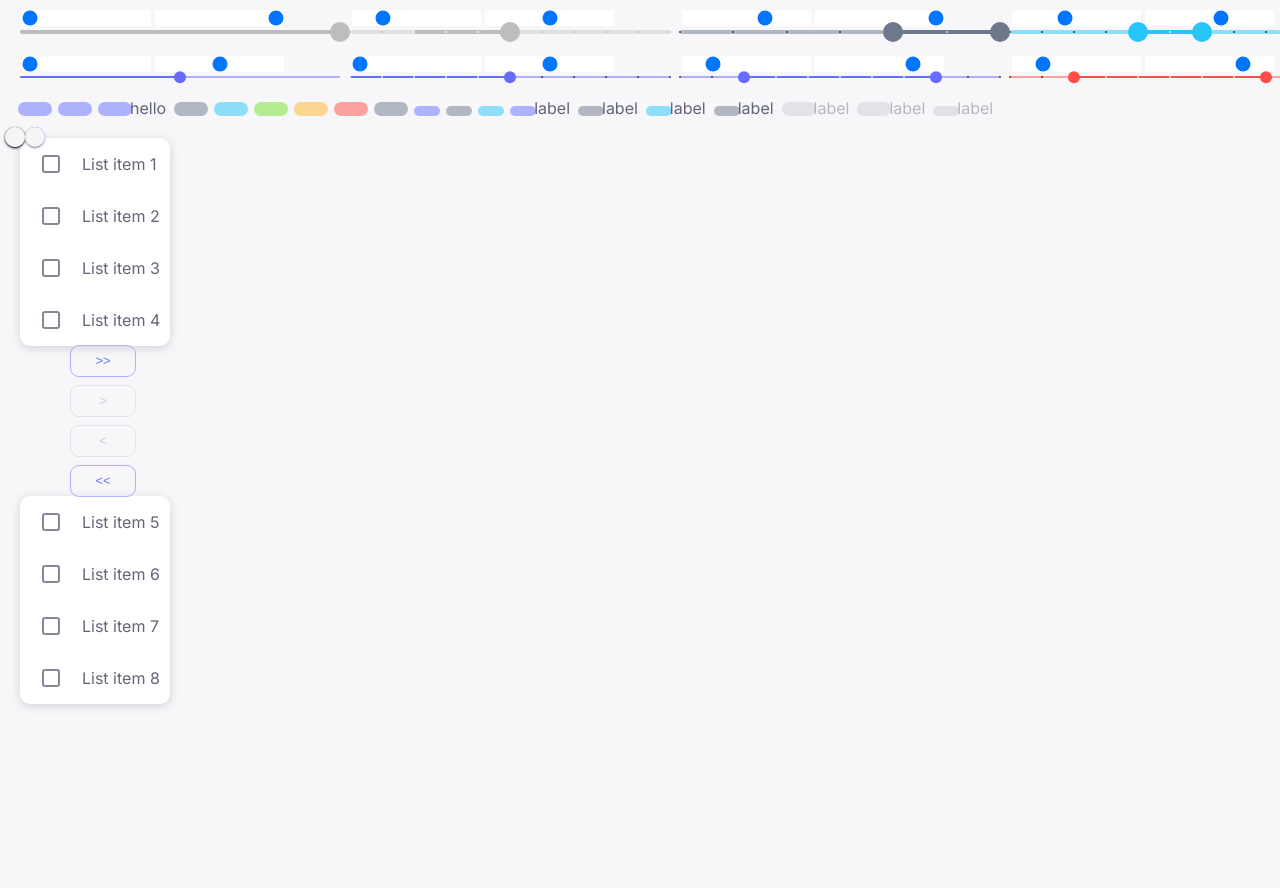
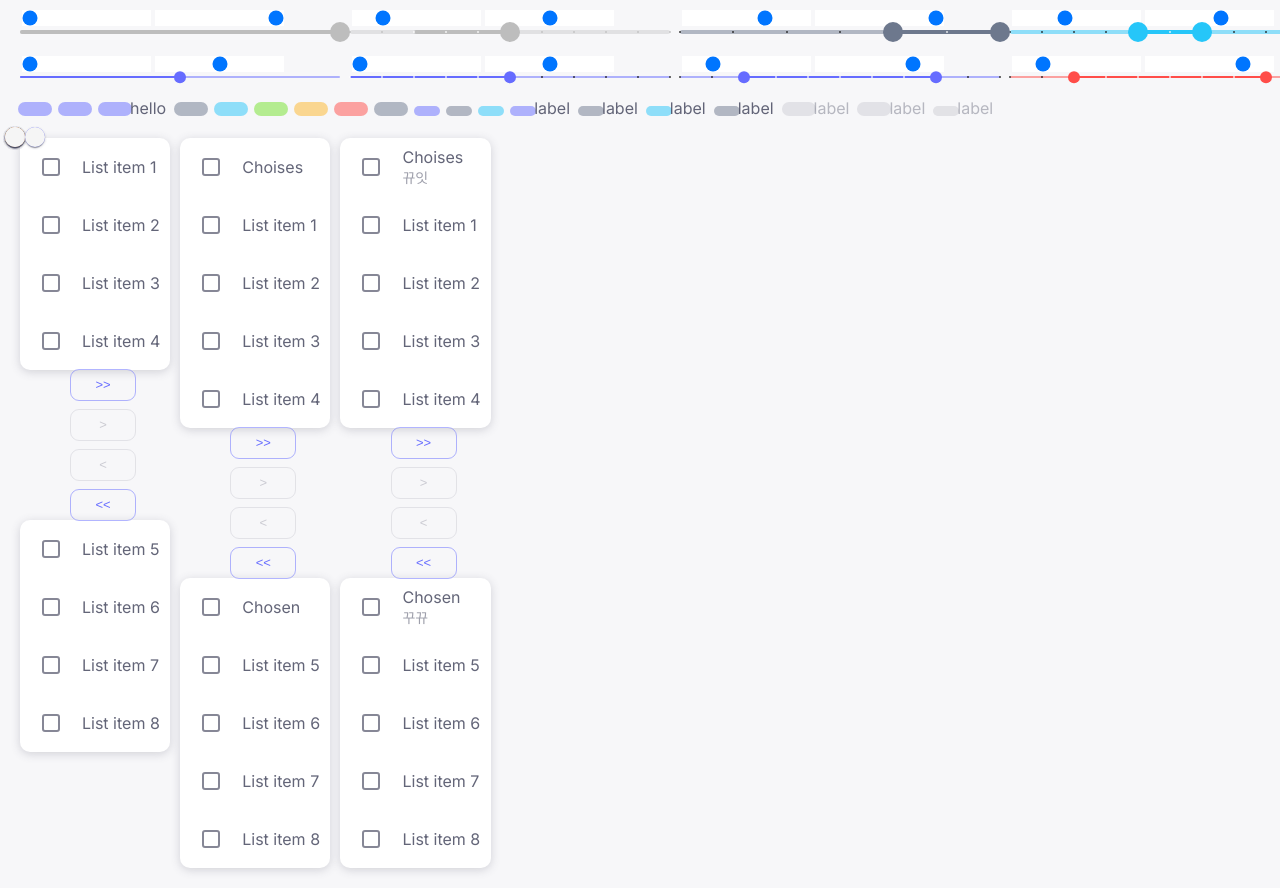
Before and after one commit to HaJaehyeong/template, a Next.js app: page / in a window 1280 px wide. Shown: the part 2000-2888 px from the top of the page. Before the commit the page ends 2724 px from the top, so only its background shows below. Built offline with nearby package versions, Linux system fonts and the light colour scheme.

Commit message:
modify transfer list component: add enhanced type

```diff
--- a/src/app/globals.scss
+++ b/src/app/globals.scss
@@ -15,6 +15,14 @@ button {
   outline: none;
 }
 
+div {
+  user-select: none;
+  -webkit-user-select: none;
+  -moz-user-select: none;
+  -khtml-user-select: none;
+  -ms-user-select: none;
+}
+
 body {
   margin: 20px;
 
--- a/src/app/page.tsx
+++ b/src/app/page.tsx
@@ -526,6 +526,14 @@ const Home: React.FC = () => {
 
       <div style={{ display: 'flex', flexDirection: 'row', gap: '10px' }}>
         <UiTransferList />
+        <UiTransferList type="enhanced" leftTitle="Choises" rightTitle="Chosen" />
+        <UiTransferList
+          type="enhanced"
+          leftTitle="Choises"
+          leftSubTitle="뀨잇"
+          rightTitle="Chosen"
+          rightSubTitle="꾸뀨"
+        />
       </div>
     </div>
   );
--- a/src/ui/transfer-list/transfer-list.module.scss
+++ b/src/ui/transfer-list/transfer-list.module.scss
@@ -6,10 +6,28 @@
 
 .left-list,
 .right-list {
+  position: relative;
   margin: 16px 0 0 16px;
   width: 200px;
   height: 246px;
+  max-height: 246px;
+
+  &.enhanced {
+    height: 305px;
+    max-height: 305px;
+  }
+}
+
+.items-wrapper {
+  display: flex;
+  flex-direction: column;
+
+  height: 100%;
   overflow-y: scroll;
+}
+
+.enhanced-item-wrapper {
+  height: calc(100% - 73px);
 }
 
 .item {
@@ -20,10 +38,27 @@
   gap: 10px;
 
   padding: 5px 10px;
+  height: 48px;
+  min-height: 48px;
   cursor: pointer;
 
   &:hover {
+    &:not(.enhanced):first-child {
+      border-top-left-radius: 10px;
+      border-top-right-radius: 10px;
+    }
+
     background-color: var(--action-hover);
+  }
+}
+
+.enhanced-item {
+  height: 62px;
+  cursor: default;
+  border-bottom: solid 1px var(--other-divider);
+
+  &:hover {
+    background-color: var(--other-paper-and-card);
   }
 }
 
@@ -36,3 +71,15 @@
 
   margin-left: 16px;
 }
+
+.title {
+  display: flex;
+  flex-direction: column;
+  justify-content: center;
+  align-items: flex-start;
+}
+
+.sub {
+  font-size: 14px;
+  color: var(--action-active);
+}
--- a/src/ui/transfer-list/transfer-list.tsx
+++ b/src/ui/transfer-list/transfer-list.tsx
@@ -4,12 +4,22 @@ import UiButton from '../button/button';
 import UiCheckBox from '../checkbox/checkbox';
 import styles from './transfer-list.module.scss';
 
+type UiTransferListProps =
+  | { type: 'enhanced'; leftTitle: string; leftSubTitle?: string; rightTitle: string; rightSubTitle?: string }
+  | { type?: 'default'; leftTitle?: never; leftSubTitle?: never; rightTitle?: never; rightSubTitle?: never };
+
 type Item = {
   label: string;
   checked: boolean;
 };
 
-const UiTransferList: React.FC = () => {
+const UiTransferList: React.FC<UiTransferListProps> = ({
+  type = 'default',
+  leftTitle,
+  leftSubTitle,
+  rightTitle,
+  rightSubTitle,
+}) => {
   const [leftItems, setLeftItems] = useState<Item[]>([
     { label: 'List item 1', checked: false },
     { label: 'List item 2', checked: false },
@@ -62,13 +72,28 @@ const UiTransferList: React.FC = () => {
 
   return (
     <div className={styles.transferListWrapper}>
-      <div className={`${styles.leftList} popover square-false shadow6`}>
+      <div className={`${styles.leftList} ${type === 'enhanced' ? styles.enhanced : ''} popover square-false shadow6`}>
+        {type === 'enhanced' && (
+          <div className={`${styles.item} ${styles.enhancedItem}`}>
+            <UiCheckBox />
+            <div className={styles.title}>
+              <span>{leftTitle}</span>
+              {leftSubTitle && <span className={styles.sub}>{leftSubTitle}</span>}
+            </div>
+          </div>
+        )}
+        <div className={`${styles.itemsWrapper} ${type === 'enhanced' ? styles.enhancedItemWrapper : ''}`}>
           {leftItems.map((item, index) => (
-          <div key={index} className={styles.item} onClick={() => handleItemClick(index, 'left')}>
+            <div
+              key={index}
+              className={`${styles.item} ${type === 'enhanced' ? styles.enhanced : ''}`}
+              onClick={() => handleItemClick(index, 'left')}
+            >
               <UiCheckBox checked={item.checked} />
               <span>{item.label}</span>
             </div>
           ))}
+        </div>
       </div>
       <div className={styles.arrows}>
         <UiButton
@@ -104,15 +129,30 @@ const UiTransferList: React.FC = () => {
           onClick={handleToLeftAllItemsClick}
         />
       </div>
-      <div className={`${styles.rightList} popover square-false shadow6`}>
+      <div className={`${styles.rightList} ${type === 'enhanced' ? styles.enhanced : ''} popover square-false shadow6`}>
+        {type === 'enhanced' && (
+          <div className={`${styles.item} ${styles.enhancedItem}`}>
+            <UiCheckBox />
+            <div className={styles.title}>
+              <span>{rightTitle}</span>
+              {rightSubTitle && <span className={styles.sub}>{rightSubTitle}</span>}
+            </div>
+          </div>
+        )}
+        <div className={`${styles.itemsWrapper} ${type === 'enhanced' ? styles.enhancedItemWrapper : ''}`}>
           {rightItems.map((item, index) => (
-          <div key={index} className={styles.item} onClick={() => handleItemClick(index, 'right')}>
+            <div
+              key={index}
+              className={`${styles.item} ${type === 'enhanced' ? styles.enhanced : ''}`}
+              onClick={() => handleItemClick(index, 'right')}
+            >
               <UiCheckBox checked={item.checked} />
               <span>{item.label}</span>
             </div>
           ))}
         </div>
       </div>
+    </div>
   );
 };
 
```
Lines whose indentation alone changed are shown as unchanged.
